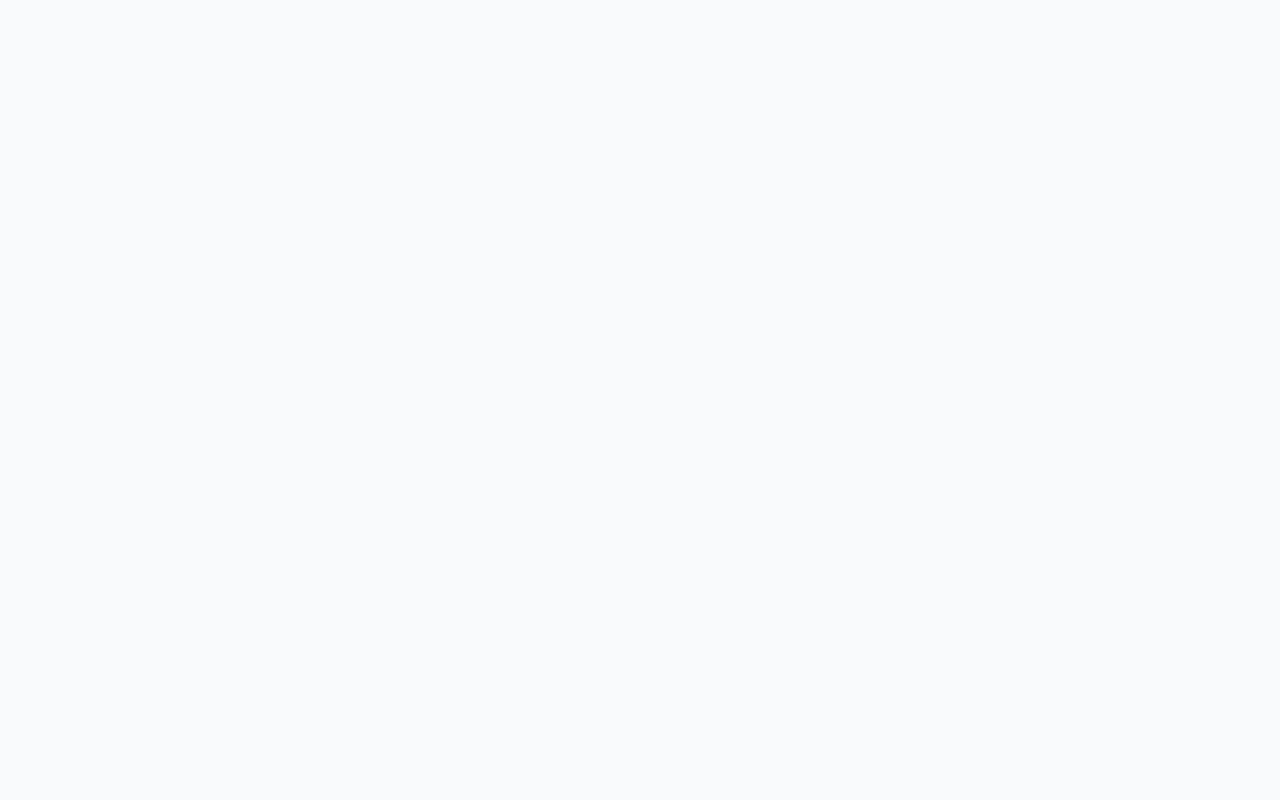
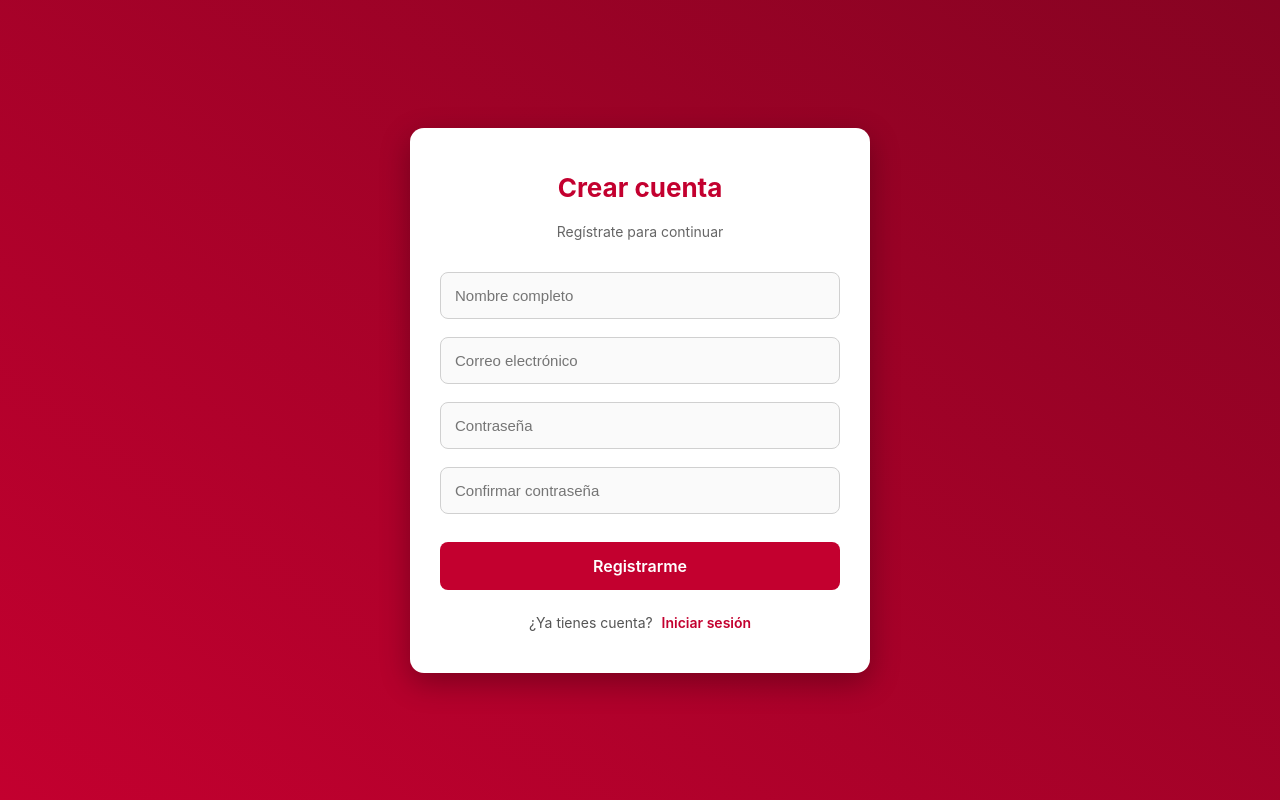
Before and after one commit to utm24090717-code/Frontend_2.0, a React (Vite) app in the folder gestion_de_produccion/: page /Registro in a window 1280 px wide. Before the commit this address had no page. Built offline with nearby package versions, Linux system fonts and the light colour scheme.

Commit message:
Registro

```diff
--- a/gestion_de_produccion/src/App.css
+++ b/gestion_de_produccion/src/App.css
@@ -1,7 +1,13 @@
+/* App.css - Mantén solo esto o asegúrate que no afecte al registro */
 body {
   margin: 0;
   font-family: "Inter", system-ui, sans-serif;
   background-color: #f9fafb;
+}
+
+/* Si tienes un contenedor principal, asegúrate que no interfiera */
+.app-container {
+  width: 100%;
 }
 
 .login-container {
--- a/gestion_de_produccion/src/App.jsx
+++ b/gestion_de_produccion/src/App.jsx
@@ -1,6 +1,7 @@
 import React from "react";
 import { BrowserRouter, Routes, Route } from "react-router-dom";
 import LoginPage from "./components/Login";
+import Registro from "./components/Registro";
 import Dashboard from "./components/Dashboard";
 
 function App() {
@@ -9,6 +10,7 @@ function App() {
       <Routes>
         <Route path="/" element={<LoginPage />} />
         <Route path="/dashboard" element={<Dashboard />} />
+        <Route path="/Registro" element={<Registro />} />
       </Routes>
     </BrowserRouter>
   );
--- a/gestion_de_produccion/src/components/Login.jsx
+++ b/gestion_de_produccion/src/components/Login.jsx
@@ -22,7 +22,7 @@ function Login() {
         <div className="card">
           <h2 className="title">BIENVENIDO</h2>
           <p className="subtitle">
-            ¿No tienes una cuenta?<a href="#"> Crear una cuenta</a>
+            ¿No tienes una cuenta?<a href="/Registro"> Crear una cuenta</a>
           </p>
 
           <form onSubmit={handleSubmit}>
--- /dev/null
+++ b/gestion_de_produccion/src/components/Registro.css
@@ -0,0 +1,99 @@
+/* ========= RESET GARANTIZADO ========= */
+.registro-container {
+  width: 100vw;
+  height: 100vh;
+  background: linear-gradient(35deg, #c3002f, #870322) !important;
+  display: flex !important;
+  justify-content: center !important;
+  align-items: center !important;
+  position: fixed !important;
+  top: 0 !important;
+  left: 0 !important;
+  margin: 0 !important;
+  padding: 0 !important;
+  z-index: 9999 !important;
+}
+
+/* ========= Tarjeta ========= */
+.registro-card {
+  width: 90%;
+  max-width: 400px;
+  background: white;
+  padding: 40px 30px;
+  border-radius: 14px;
+  box-shadow: 0 10px 30px rgba(0,0,0,0.3);
+  margin: 20px;
+}
+
+/* ========= Títulos ========= */
+.registro-title {
+  text-align: center;
+  font-size: 26px;
+  font-weight: bold;
+  color: #c3002f;
+  margin-bottom: 8px;
+  margin-top: 0;
+}
+
+.registro-subtitle {
+  text-align: center;
+  font-size: 14px;
+  color: #666;
+  margin-bottom: 30px;
+}
+
+/* ========= Inputs ========= */
+.registro-input {
+  width: 100%;
+  padding: 14px;
+  margin-bottom: 18px;
+  border: 1px solid #d0d0d0;
+  font-size: 15px;
+  border-radius: 8px;
+  background: #fafafa;
+  box-sizing: border-box;
+  display: block;
+}
+
+.registro-input:focus {
+  border-color: #c3002f;
+  outline: none;
+  background: #fff;
+}
+
+/* ========= Botón ========= */
+.registro-btn {
+  width: 100%;
+  padding: 14px;
+  background: #c3002f;
+  border: none;
+  border-radius: 8px;
+  color: white;
+  font-size: 16px;
+  font-weight: 600;
+  cursor: pointer;
+  margin-top: 10px;
+}
+
+.registro-btn:hover {
+  background: #a00027;
+}
+
+/* ========= Footer ========= */
+.registro-footer {
+  text-align: center;
+  margin-top: 22px;
+  font-size: 14px;
+  color: #555;
+}
+
+.registro-footer a {
+  color: #c3002f;
+  text-decoration: none;
+  font-weight: 600;
+  margin-left: 5px;
+}
+
+.registro-footer a:hover {
+  text-decoration: underline;
+}
--- /dev/null
+++ b/gestion_de_produccion/src/components/Registro.jsx
@@ -0,0 +1,85 @@
+import "./Registro.css";
+import { useState } from "react";
+
+function Registro() {
+  const [form, setForm] = useState({
+    nombre: "",
+    correo: "",
+    contraseña: "",
+    confirmar: ""
+  });
+
+  const handleChange = (e) => {
+    setForm({
+      ...form,
+      [e.target.name]: e.target.value
+    });
+  };
+
+  const handleSubmit = (e) => {
+    e.preventDefault();
+    if (form.contraseña !== form.confirmar) {
+      alert("Las contraseñas no coinciden");
+      return;
+    }
+    alert("Registro enviado");
+  };
+
+  return (
+    <div className="registro-container">
+      <div className="registro-card">
+        <h2 className="registro-title">Crear cuenta</h2>
+        <p className="registro-subtitle">Regístrate para continuar</p>
+
+        <form onSubmit={handleSubmit}>
+          <input
+            className="registro-input"
+            type="text"
+            name="nombre"
+            placeholder="Nombre completo"
+            value={form.nombre}
+            onChange={handleChange}
+            required
+          />
+          <input
+            className="registro-input"
+            type="email"
+            name="correo"
+            placeholder="Correo electrónico"
+            value={form.correo}
+            onChange={handleChange}
+            required
+          />
+          <input
+            className="registro-input"
+            type="password"
+            name="contraseña"
+            placeholder="Contraseña"
+            value={form.contraseña}
+            onChange={handleChange}
+            required
+          />
+          <input
+            className="registro-input"
+            type="password"
+            name="confirmar"
+            placeholder="Confirmar contraseña"
+            value={form.confirmar}
+            onChange={handleChange}
+            required
+          />
+
+          <button type="submit" className="registro-btn">
+            Registrarme
+          </button>
+        </form>
+
+        <div className="registro-footer">
+          ¿Ya tienes cuenta? <a href="/">Iniciar sesión</a>
+        </div>
+      </div>
+    </div>
+  );
+}
+
+export default Registro;
```
